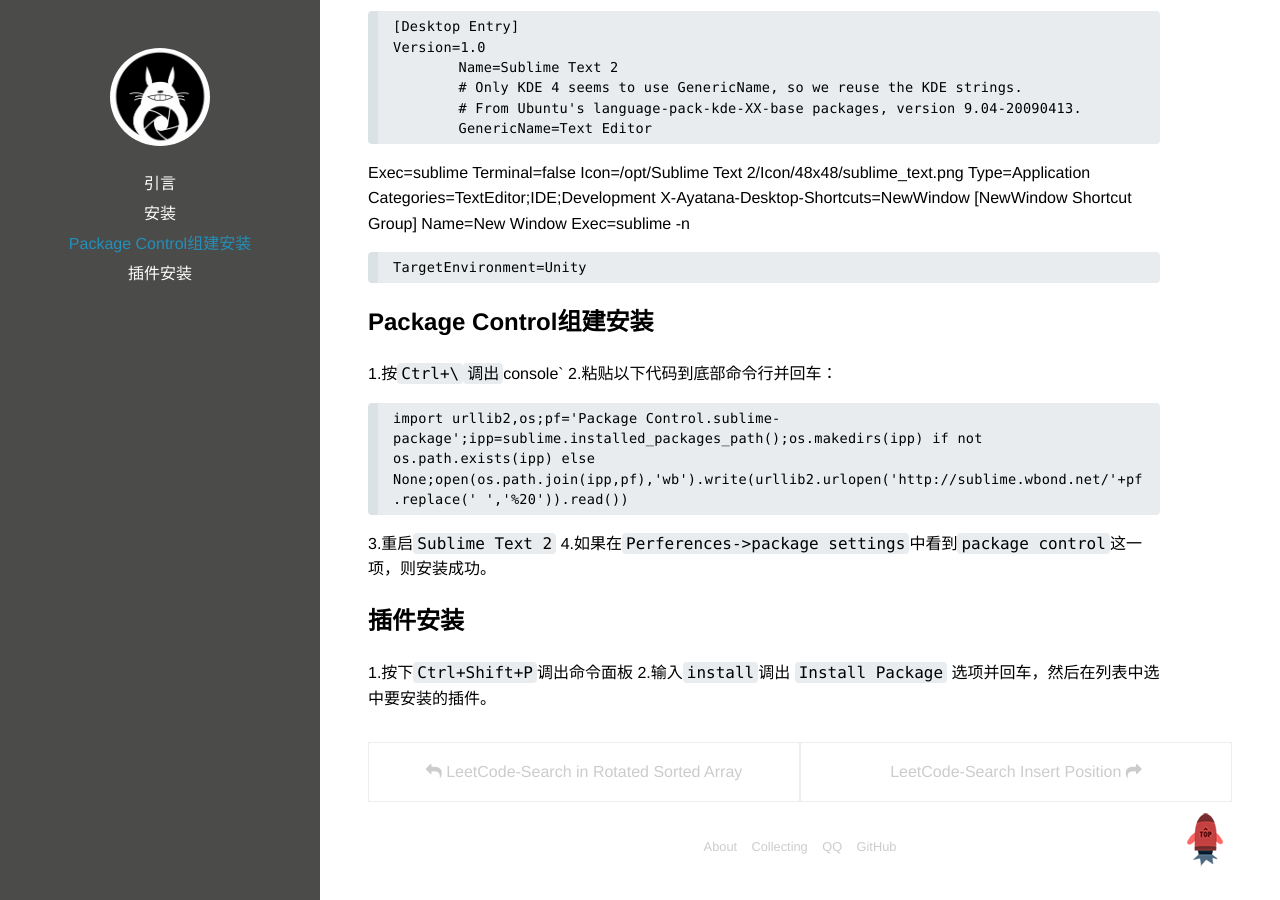
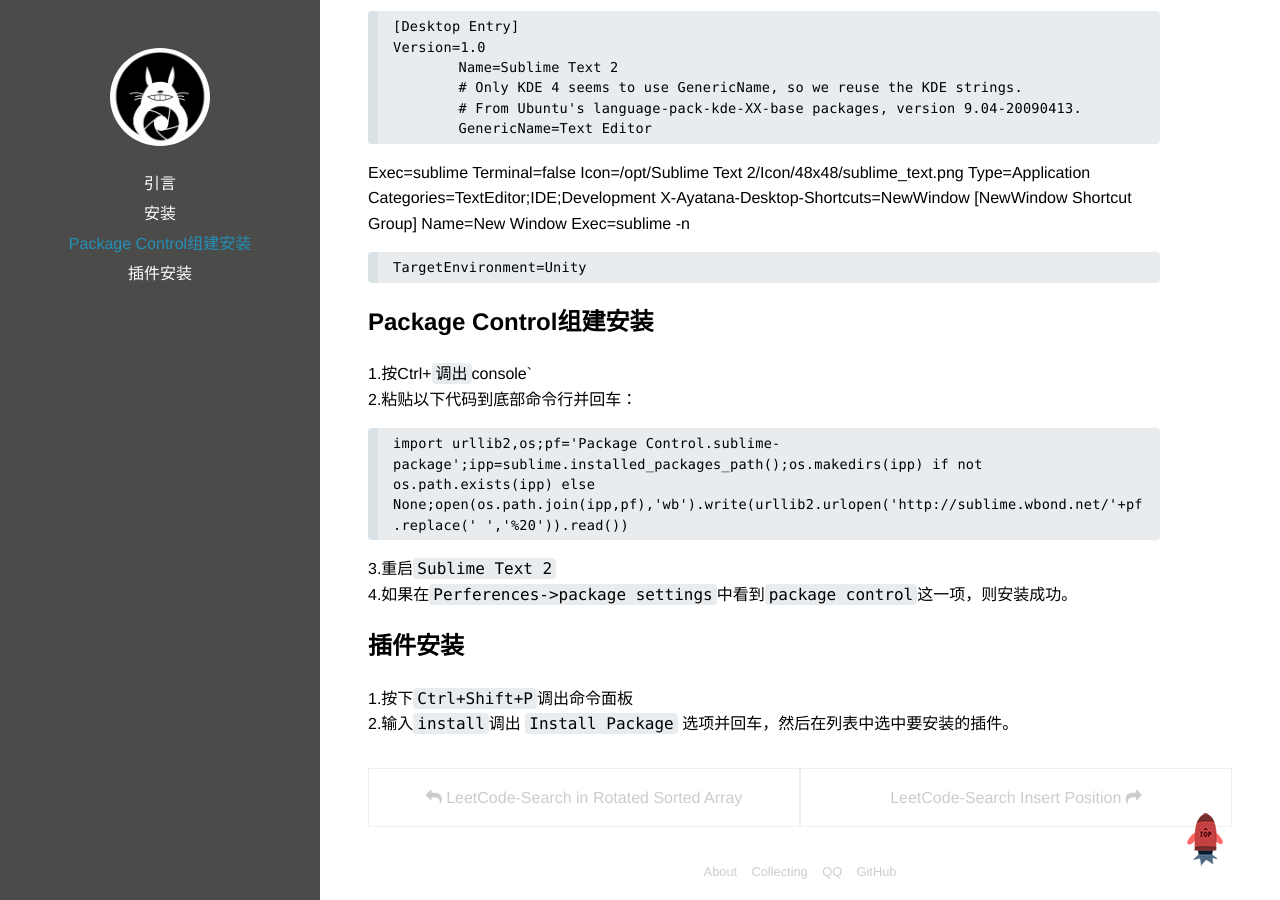
Before and after one commit to hexo2hexo/xwzpp.github.io, a Jekyll site: the page built from _posts/2014-12-21-CentOS-Sublime2.md, in a window 1280 px wide and 900 px high, scrolled down 609 px. Built offline with Jekyll 4.4.1, drawn with Linux system fonts in a browser that asks for light colours; Markdown is read by kramdown in place of the engine named in the settings; comment, search, counter and statistics services are not loaded.

Commit message:
2014-12-21

```diff
--- a/_posts/2014-12-21-CentOS-Sublime2.md
+++ b/_posts/2014-12-21-CentOS-Sublime2.md
@@ -50,7 +50,7 @@
 	TargetEnvironment=Unity
 
 ##Package Control组建安装
-1.按`Ctrl+\``调出`console`
+1.按Ctrl+`调出`console`
 2.粘贴以下代码到底部命令行并回车：
 
 	import urllib2,os;pf='Package Control.sublime-package';ipp=sublime.installed_packages_path();os.makedirs(ipp) if not os.path.exists(ipp) else None;open(os.path.join(ipp,pf),'wb').write(urllib2.urlopen('http://sublime.wbond.net/'+pf.replace(' ','%20')).read())
```
Also changed, not shown: 1 other file.
